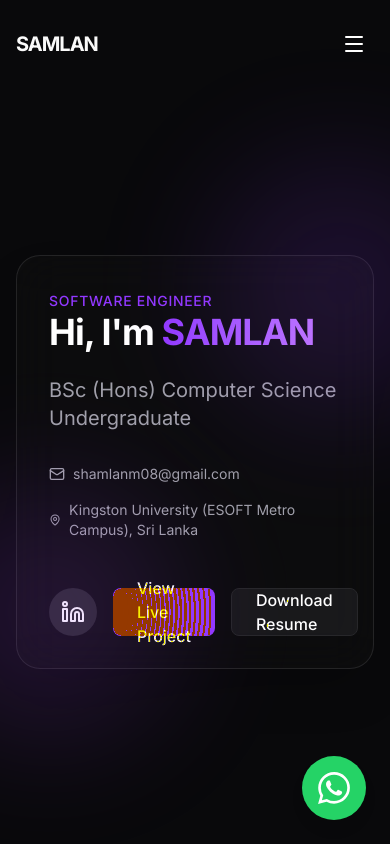
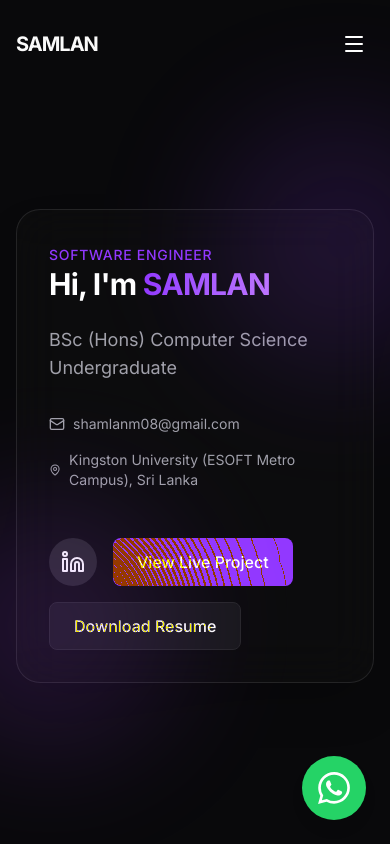
Before and after one commit to shamlan27/portfolio_Samlan, a Next.js app: page / in a window 390 px wide. Shown: the top 844 px of the page. Built offline with nearby package versions, Linux system fonts and the light colour scheme.

Commit message:
feat: implement Hero section and responsive Navbar for the portfolio site.

```diff
--- a/src/components/Hero.tsx
+++ b/src/components/Hero.tsx
@@ -8,7 +8,7 @@ import Link from "next/link";
 
 export const Hero = () => {
     return (
-        <section className="min-h-screen flex flex-col justify-center px-4 md:px-8 max-w-7xl mx-auto pt-20">
+        <section className="min-h-screen flex flex-col justify-center px-4 md:px-8 max-w-7xl mx-auto pt-24 pb-12">
             <motion.div
                 initial={{ opacity: 0, y: 20 }}
                 animate={{ opacity: 1, y: 0 }}
@@ -22,10 +22,10 @@ export const Hero = () => {
                 <span className="text-primary font-medium tracking-wider text-sm md:text-base uppercase">
                     Software Engineer
                 </span>
-                <h1 className="text-4xl md:text-7xl font-bold tracking-tight text-white">
+                <h1 className="text-3xl md:text-7xl font-bold tracking-tight text-white">
                     Hi, I&apos;m <span className="text-transparent bg-clip-text bg-gradient-to-r from-primary to-purple-400">{PORTFOLIO_DATA.personal.name}</span>
                 </h1>
-                <p className="text-xl md:text-2xl text-muted-foreground max-w-2xl">
+                <p className="text-lg md:text-2xl text-muted-foreground max-w-2xl">
                     {PORTFOLIO_DATA.personal.role}
                 </p>
 
@@ -40,7 +40,7 @@ export const Hero = () => {
                     </div>
                 </div>
 
-                <div className="flex gap-4 pt-6">
+                <div className="flex flex-wrap gap-4 pt-6">
                     <Link
                         href={`https://${PORTFOLIO_DATA.personal.linkedin}`}
                         target="_blank"
--- a/src/components/Navbar.tsx
+++ b/src/components/Navbar.tsx
@@ -71,15 +71,16 @@ export const Navbar = () => {
                 <AnimatePresence>
                     {isOpen && (
                         <motion.div
+                            key="mobile-menu"
                             initial={{ opacity: 0, x: "100%" }}
                             animate={{ opacity: 1, x: 0 }}
                             exit={{ opacity: 0, x: "100%" }}
                             transition={{ type: "tween" }}
-                            className="fixed inset-0 bg-background z-50 flex flex-col items-center justify-center gap-8 md:hidden"
+                            className="fixed inset-0 bg-background z-[100] flex flex-col items-center justify-center gap-8 md:hidden"
                         >
                             <button
                                 onClick={() => setIsOpen(false)}
-                                className="absolute top-6 right-6 p-2 text-white"
+                                className="absolute top-6 right-6 p-2 text-white hover:text-primary transition-colors"
                             >
                                 <X className="w-6 h-6" />
                             </button>
```
